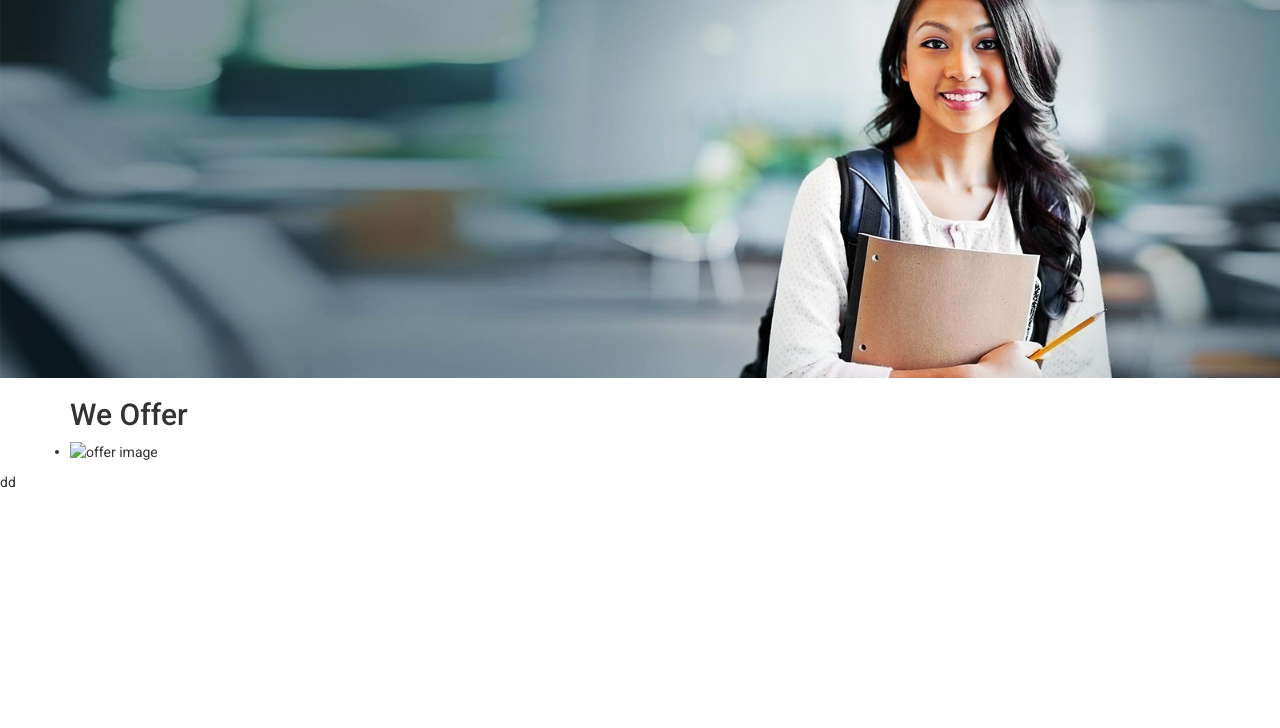
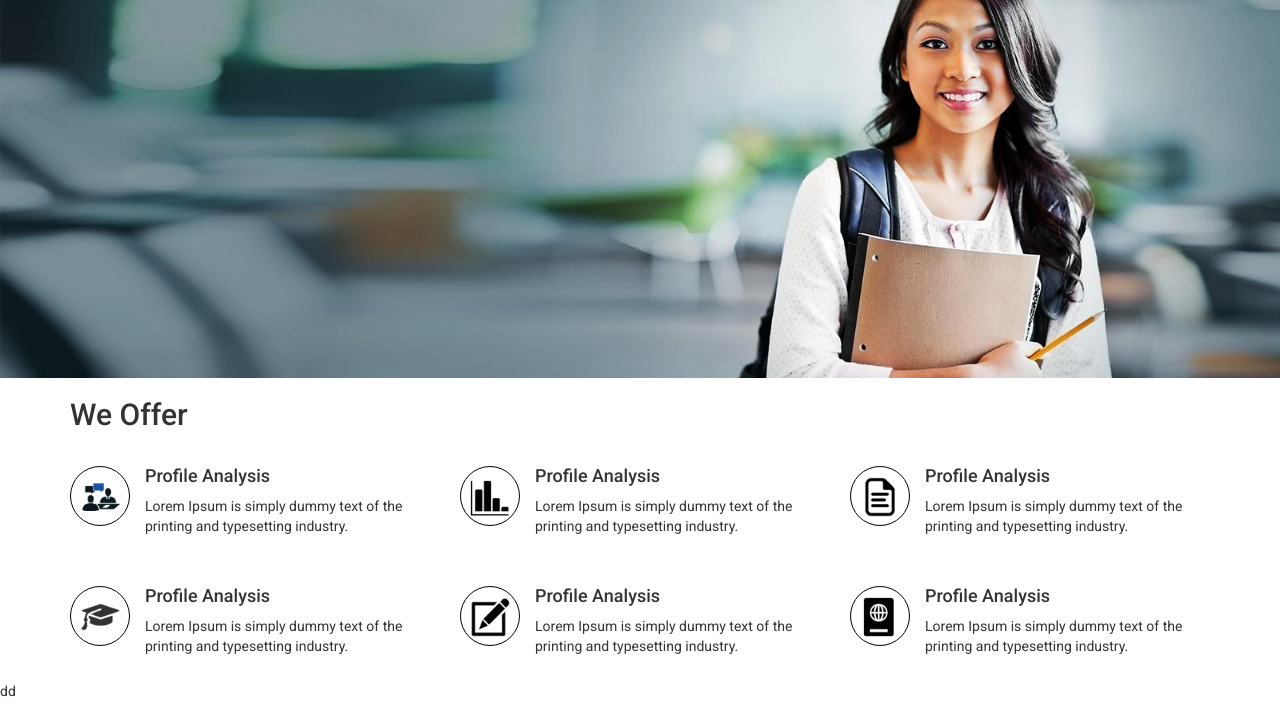
Before and after one commit to tutuns/global-educoncern, a plain HTML site: page index.html in a window 1280 px wide. Shown: the part 72-800 px from the top of the page. Drawn offline with Linux system fonts and the light colour scheme.

Commit message:
development in progress

```diff
--- a/css/style.css
+++ b/css/style.css
@@ -87,3 +87,30 @@ body .brand * {
 	width:100%;
 	height:auto;
 }
+.offer {
+    display: table;
+    width: 100%;
+    margin: 15px 0;
+}
+ul.offer-inner {
+    margin: 0;
+    padding: 0;
+    list-style: none;
+    display: flex;
+}
+.o-img-wrapper {
+    display: block;
+    width: 60px;
+    height: 60px;
+    background: white;
+    text-align: center;
+    line-height: 58px;
+    border-radius: 50%;
+    margin: 10px 15px 0 0;
+    border: solid 1px #000;
+}
+.o-img-wrapper img {
+    width: 40px;
+    display: inline-block;
+    margin: 0 auto;
+}
--- a/index.html
+++ b/index.html
@@ -64,7 +64,98 @@
                     	<ul class="offer-inner">
                         	<li>
                             	<div class="o-img-wrapper">
-                                	<img src="" alt="offer image"/>
+                                	<img src="images/p1.png" alt="offer image"/>
+                                </div>
+                            </li>
+                            <li>
+                            	<div class="o-text-wrapper">
+                                	<h4>Profile Analysis</h4>
+                                    <p>Lorem Ipsum is simply dummy text of the printing and typesetting industry. </p>
+                                </div>
+                            </li>
+                        </ul>
+                    </div>
+                </div>
+                <div class="col-lg-4 col-md-4 col-sm-4 col-xs-12">
+                	<div class="offer">
+                    	<ul class="offer-inner">
+                        	<li>
+                            	<div class="o-img-wrapper">
+                                	<img src="images/p2.png" alt="offer image"/>
+                                </div>
+                            </li>
+                            <li>
+                            	<div class="o-text-wrapper">
+                                	<h4>Profile Analysis</h4>
+                                    <p>Lorem Ipsum is simply dummy text of the printing and typesetting industry. </p>
+                                </div>
+                            </li>
+                        </ul>
+                    </div>
+                </div>
+                <div class="col-lg-4 col-md-4 col-sm-4 col-xs-12">
+                	<div class="offer">
+                    	<ul class="offer-inner">
+                        	<li>
+                            	<div class="o-img-wrapper">
+                                	<img src="images/p3.png" alt="offer image"/>
+                                </div>
+                            </li>
+                            <li>
+                            	<div class="o-text-wrapper">
+                                	<h4>Profile Analysis</h4>
+                                    <p>Lorem Ipsum is simply dummy text of the printing and typesetting industry. </p>
+                                </div>
+                            </li>
+                        </ul>
+                    </div>
+                </div>
+                <div class="col-lg-4 col-md-4 col-sm-4 col-xs-12">
+                	<div class="offer">
+                    	<ul class="offer-inner">
+                        	<li>
+                            	<div class="o-img-wrapper">
+                                	<img src="images/p4.png" alt="offer image"/>
+                                </div>
+                            </li>
+                            <li>
+                            	<div class="o-text-wrapper">
+                                	<h4>Profile Analysis</h4>
+                                    <p>Lorem Ipsum is simply dummy text of the printing and typesetting industry. </p>
+                                </div>
+                            </li>
+                        </ul>
+                    </div>
+                </div>
+                <div class="col-lg-4 col-md-4 col-sm-4 col-xs-12">
+                	<div class="offer">
+                    	<ul class="offer-inner">
+                        	<li>
+                            	<div class="o-img-wrapper">
+                                	<img src="images/p5.png" alt="offer image"/>
+                                </div>
+                            </li>
+                            <li>
+                            	<div class="o-text-wrapper">
+                                	<h4>Profile Analysis</h4>
+                                    <p>Lorem Ipsum is simply dummy text of the printing and typesetting industry. </p>
+                                </div>
+                            </li>
+                        </ul>
+                    </div>
+                </div>
+                <div class="col-lg-4 col-md-4 col-sm-4 col-xs-12">
+                	<div class="offer">
+                    	<ul class="offer-inner">
+                        	<li>
+                            	<div class="o-img-wrapper">
+                                	<img src="images/p6.png" alt="offer image"/>
+                                </div>
+                            </li>
+                            <li>
+                            	<div class="o-text-wrapper">
+                                	<h4>Profile Analysis</h4>
+                                    <p>Lorem Ipsum is simply dummy text of the printing and typesetting industry. </p>
                                 </div>
                             </li>
                         </ul>
```
Also changed, not shown: images/p1.png (added), images/p2.png (added), images/p3.png (added), images/p4.png (added), images/p5.png (added), images/p6.png (added).
